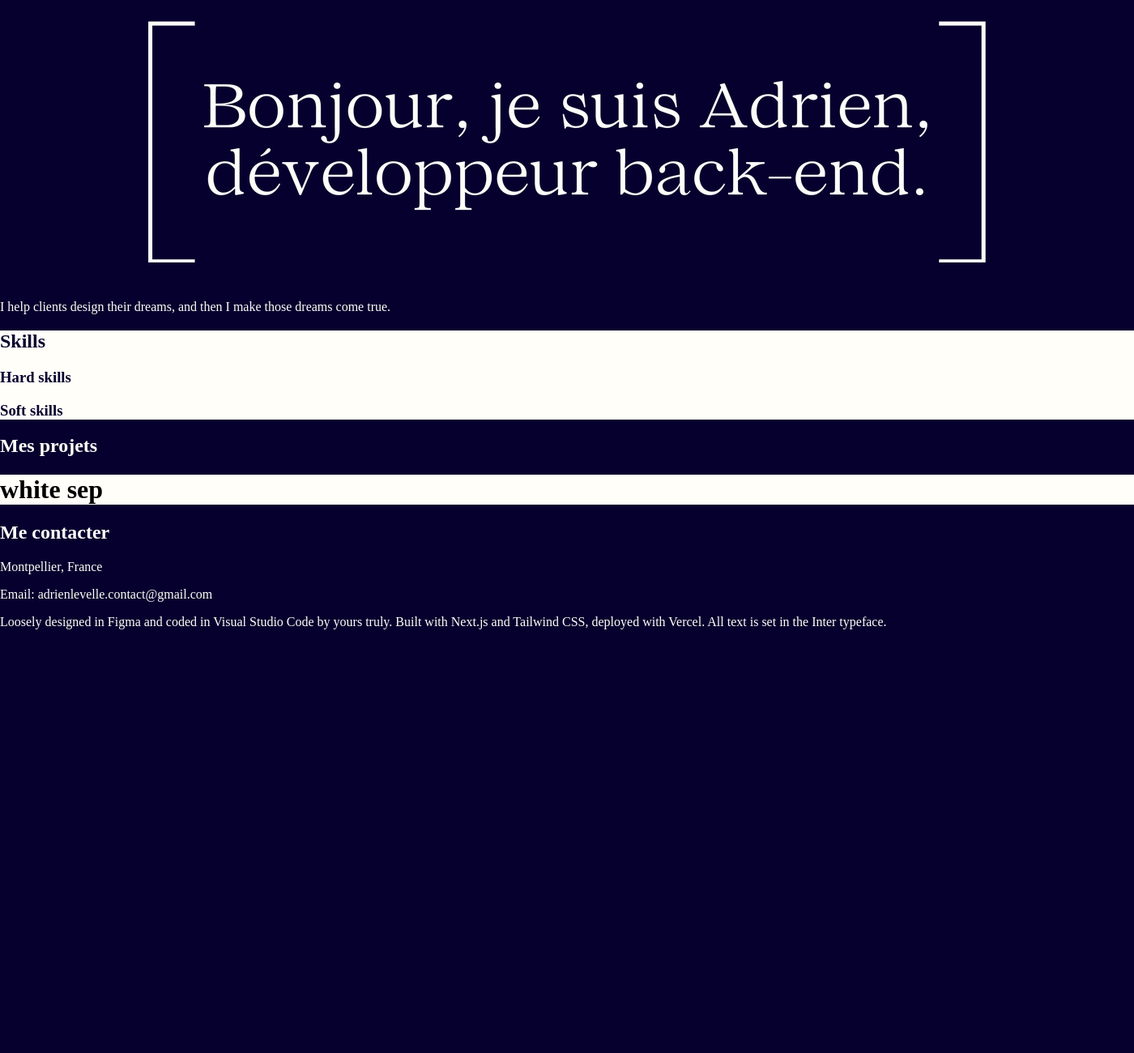
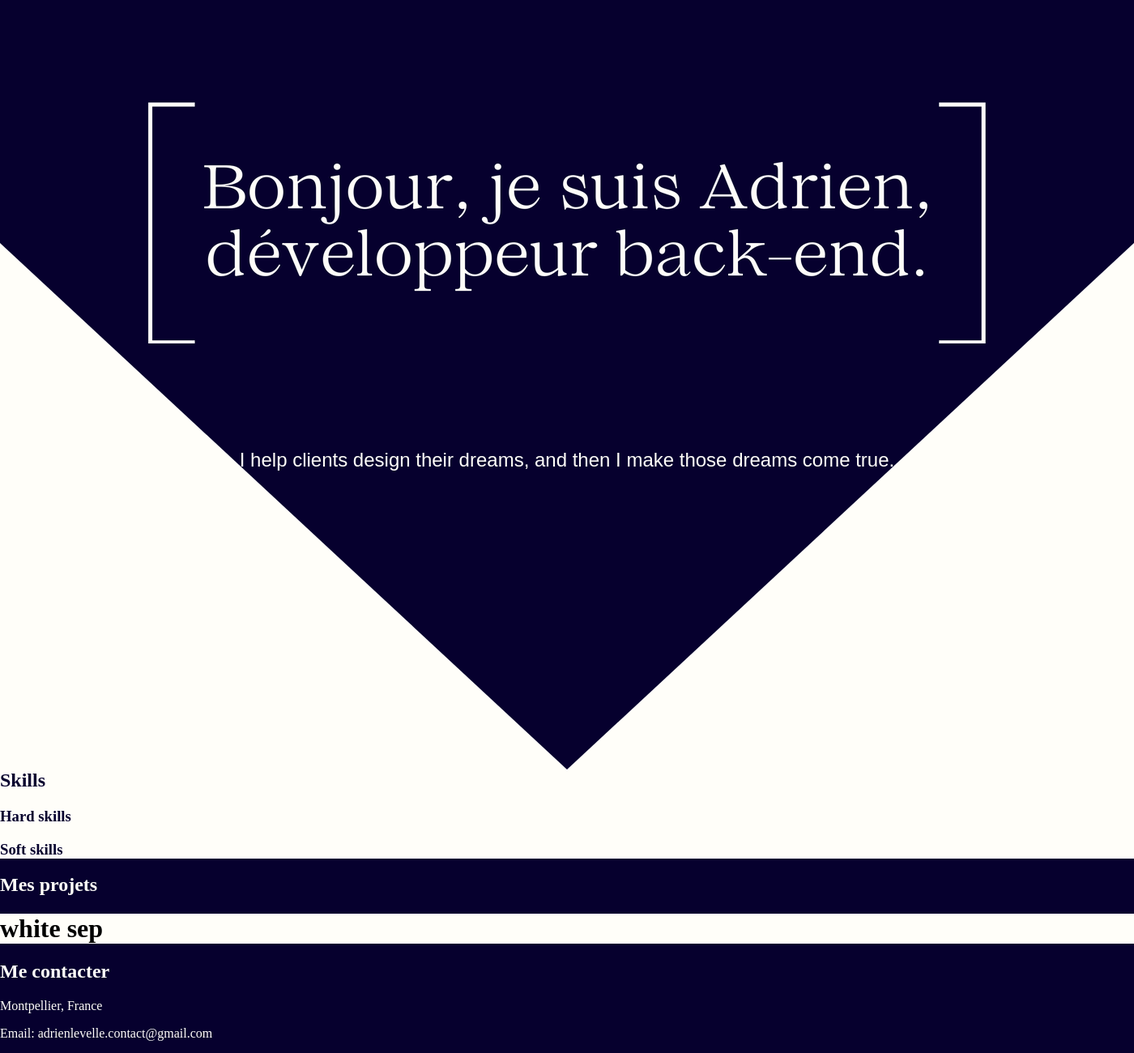
Before and after one commit to Adrien89betty/portfolio_adrien, a Django app: page / in a window 1400 px wide. Shown: the part 78-1378 px from the top of the page at 81% size. Before the commit the page ends 855 px from the top, so only its background shows below. Run offline with Django 5.2, Linux system fonts and the light colour scheme; some libraries are stand-ins or nearby versions.

Commit message:
Frontend => triangle sharp on homepage.

```diff
--- a/home/static/home/css/home_styles.css
+++ b/home/static/home/css/home_styles.css
@@ -1,22 +1,74 @@
+/* Triangles */
+.triangle {
+  position: absolute;
+  bottom: 0;
+  width: 0;
+  height: 0;
+  border-style: solid;
+}
+
+/* left triangle */
+.triangle-left {
+  position: absolute;
+  bottom: 0;
+  left: 0;
+  width: 0;
+  height: 0;
+  border-style: solid;
+  border-width: 650px 0 0 50vw;
+  border-color: transparent transparent transparent #fffef9;
+}
+
+/* right triangle */
+.triangle-right {
+  position: absolute;
+  bottom: 0;
+  right: 0;
+  width: 0;
+  height: 0;
+  border-style: solid;
+  border-width: 650px 50vw 0 0;
+  border-color: transparent #fffef9 transparent transparent;
+}
+
 /* home - welcome section */
 .welcome {
+  position: relative;
+  height: calc(100vh + 150px);
+  overflow: hidden;
   background-color: #06002e;
   color: #fffef9;
   margin-block-start: 0;
+}
+
+.title-container {
+  margin-top: 100px;
 }
 
 .title-container img {
   display: block;
   margin-left: auto;
   margin-right: auto;
-  clip-path: inset(0px 10px 30px 0px); /* Haut, Droite, Bas, Gauche */
+  clip-path: inset(0px 10px 30px 0px);
   position: relative;
+}
+
+.hook-container {
+  margin-top: 100px;
+  margin-bottom: 308px;
+}
+
+.hook-container h2 {
+  text-align: center;
+  font-family: sans-serif;
+  font-weight: lighter;
 }
 
 /* home - skills section */
 .skills {
   background-color: #fffef9;
   color: #06002e;
+  margin-top: -20px;
 }
 
 /* home - projects section */
--- a/home/templates/home/index.html
+++ b/home/templates/home/index.html
@@ -14,7 +14,11 @@
       <div class="title-container">
         <img src="{% static 'home/images/title_homepage.png' %}" alt="homepage title">
       </div>
-      <p>I help clients design their dreams, and then I make those dreams come true.</p>
+      <div class="hook-container">
+        <h2>I help clients design their dreams, and then I make those dreams come true.</h2>
+      </div>
+      <div class="triangle triangle-left"></div>
+      <div class="triangle triangle-right"></div>
     </div>
 
     <div class="skills">
--- a/static/css/global_styles.css
+++ b/static/css/global_styles.css
@@ -17,13 +17,15 @@ body {
 .nav-home a {
   text-decoration: none;
   font-size: 50px;
+  font-family: serif;
   font-weight: bold;
   color: #fffef9;
 }
 
 .nav-home a:hover {
-  color: turquoise;
-  transition: 0.4s ease;
+  text-shadow: #fffef9 1px 0 10px;
+  color: white;
+  transition: 0.3s ease;
 }
 
 .nav-links {
@@ -35,15 +37,17 @@ body {
 }
 
 .nav-links li a {
+  font-family: serif;
+  font-weight: lighter;
   color: #fffef9;
   text-decoration: none;
   font-size: 20px;
 }
 
 .nav-links li a:hover {
-  color: turquoise;
+  text-shadow: #fffef9 1px 0 10px;
+  color: white;
   transition: 0.3s ease;
-
 }
 
 
```
